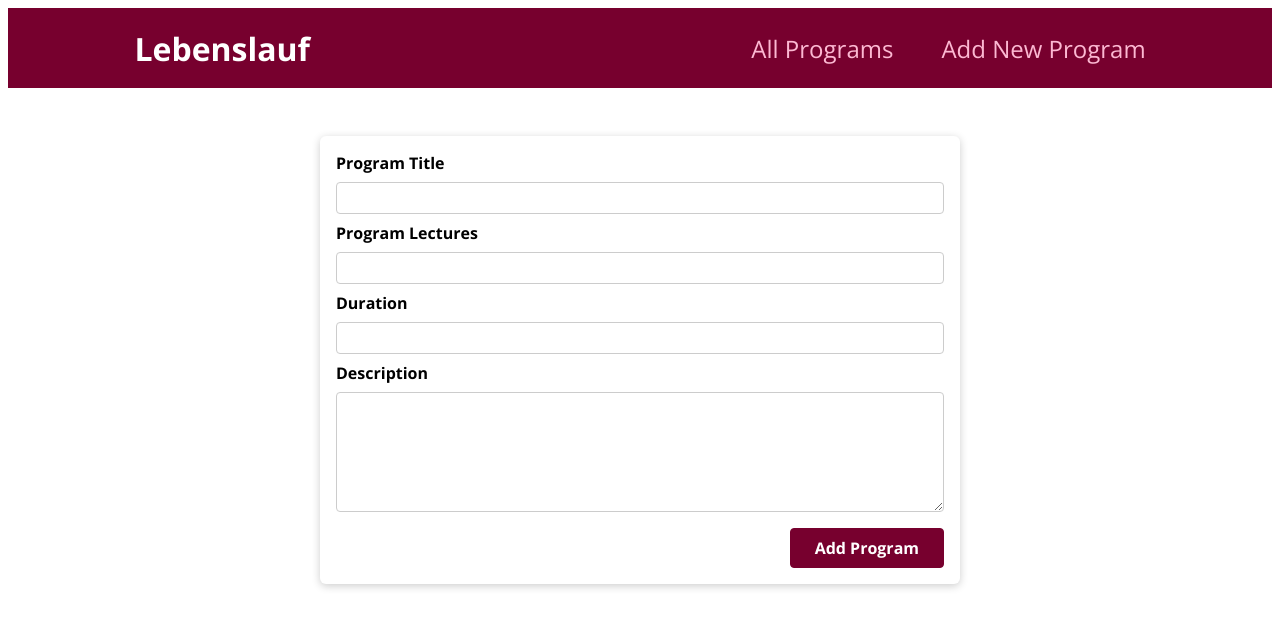
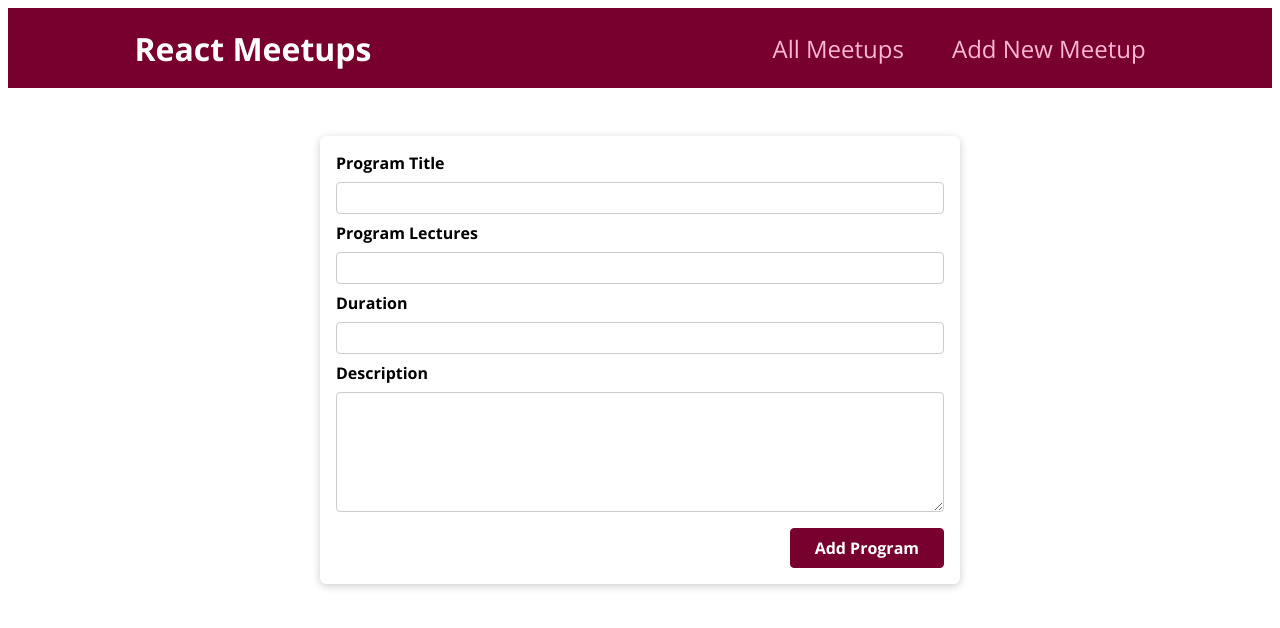
Before and after one commit to MehmetKaldirim/mein-lebenslauf, a Next.js app: page /newProgram in a window 1280 px wide. Shown: the top 628 px of the page. Built offline with nearby package versions, Linux system fonts and the light colour scheme.

Commit message:
bug solved

```diff
--- a/components/layout/MainNavigation.js
+++ b/components/layout/MainNavigation.js
@@ -5,14 +5,14 @@ import classes from "./MainNavigation.module.css";
 function MainNavigation() {
   return (
     <header className={classes.header}>
-      <div className={classes.logo}>Lebenslauf</div>
+      <div className={classes.logo}>React Meetups</div>
       <nav>
         <ul>
           <li>
-            <Link href="/">All Programs</Link>
+            <Link href="/">All Meetups</Link>
           </li>
           <li>
-            <Link href="/newProgram">Add New Program</Link>
+            <Link href="/newProgram">Add New Meetup</Link>
           </li>
         </ul>
       </nav>
```
